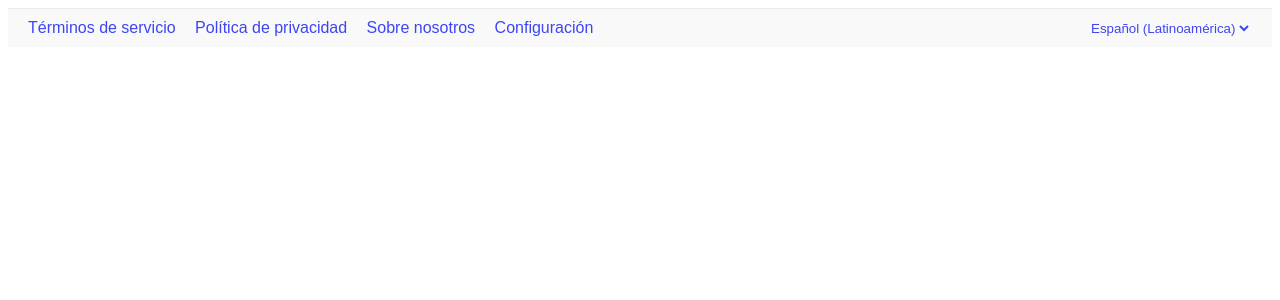
After one commit to Rony7v7/Flowlance, a Django app: template src/templates/homepage/bottom_bar.html in a window 1280 px wide. The commit adds this page. Shown: the top 300 px of the page. Run offline with Django 5.2, Linux system fonts and the light colour scheme; the template is opened without the code that fills it, so the values that code supplies are empty; some libraries are stand-ins or nearby versions.

Commit message:
Bottom_bar Done, Only in HomePage

```diff
--- /dev/null
+++ b/src/templates/homepage/bottom_bar.html
@@ -0,0 +1,59 @@
+<!DOCTYPE html>
+<html lang="es">
+<head>
+    <meta charset="UTF-8">
+    <meta name="viewport" content="width=device-width, initial-scale=1.0">
+    <title>Pie de página simple</title>
+    <style>
+        /* Estilos básicos para el pie de página */
+        .footer {
+            display: flex;
+            justify-content: space-between; /* Alinea los elementos a los extremos */
+            padding: 10px 20px;
+            background-color: #F9F9F9;
+            border-top: 1px solid #eaeaea;
+            font-family: Arial, sans-serif;
+        }
+
+        /* Estilos para los enlaces */
+        .footer-links a {
+            margin-right: 15px; /* Espacio entre los enlaces */
+            color: #3D46F2;
+            text-decoration: none; /* Sin subrayado */
+        }
+
+        .footer-links a:hover {
+            text-decoration: underline; /* Subrayado al pasar el ratón */
+        }
+
+        /* Estilos para el selector de idioma */
+        .language-select select {
+            border: none;
+            background-color: #F9F9F9;
+            color: #3D46F2;
+        }
+    </style>
+</head>
+<body>
+
+    <!-- Pie de página -->
+    <div class="footer">
+        <!-- Parte izquierda: Enlaces -->
+        <div class="footer-links">
+            <a href="#">Términos de servicio</a>
+            <a href="#">Política de privacidad</a>
+            <a href="#">Sobre nosotros</a>
+            <a href="#">Configuración</a>
+        </div>
+
+        <!-- Parte derecha: Selector de idioma -->
+        <div class="language-select">
+            <select>
+                <option value="es">Español (Latinoamérica)</option>
+                <option value="en">English (US)</option>
+            </select>
+        </div>
+    </div>
+
+</body>
+</html>
--- a/src/templates/homepage/home.html
+++ b/src/templates/homepage/home.html
@@ -7,5 +7,7 @@
 
     {% include 'homepage/hero.html' %}
 
+    {% include 'homepage/bottom_bar.html' %}
+
 
 {% endblock %}
```
